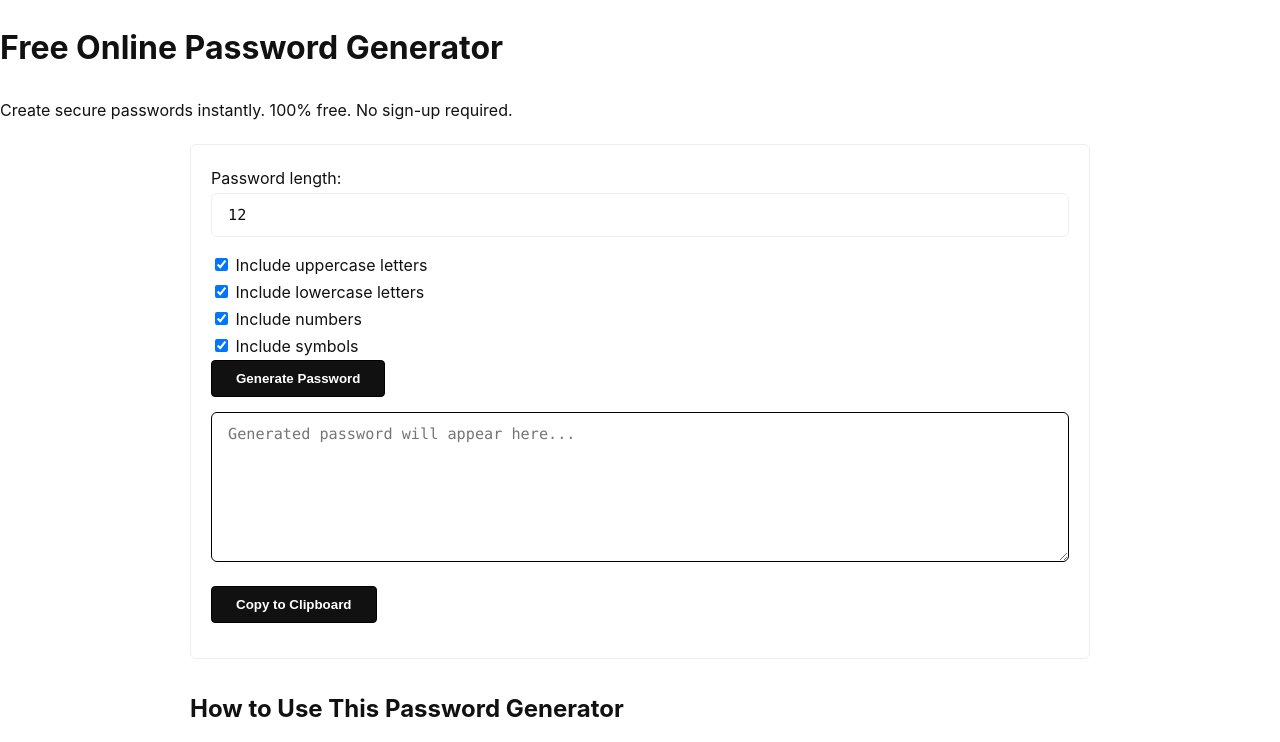
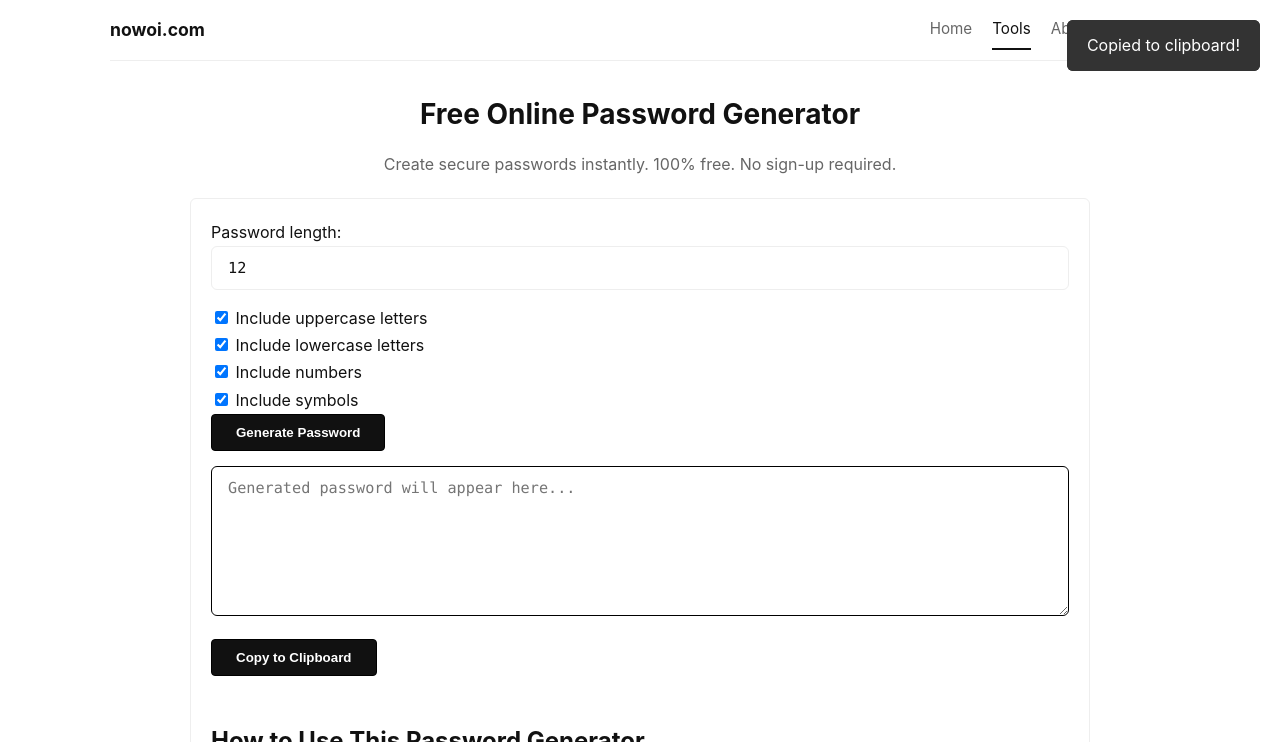
Before and after one commit to QHYOSQ/nowoi, a plain HTML site: page tools/password-generator.html in a window 1280 px wide. Both pictures are taken after a click on the button "Copy to Clipboard". Shown: the top 742 px of the page. Drawn offline with Linux system fonts and the light colour scheme.

Commit message:
Update password-generator.html

```diff
--- a/tools/password-generator.html
+++ b/tools/password-generator.html
@@ -5,17 +5,34 @@
 <title>Free Online Password Generator – Create Secure Passwords</title>
 <meta name="description" content="Use our free online Password Generator to create secure passwords instantly. No installation required. Fast, secure, and easy to use." />
 <meta name="viewport" content="width=device-width, initial-scale=1.0">
+<meta name="robots" content="index, follow">
+<meta name="keywords" content="password generator, secure password, online password generator, free password tool, create password online">
+<link rel="canonical" href="https://nowoi.com/tools/password-generator.html">
 <link rel="stylesheet" href="../assets/css/style.css">
 </head>
 
 <body>
+  <div class="container">
+    <header class="site-header">
+      <div class="header-row">
+        <a href="../index.html" class="brand">nowoi.com</a>
+        <nav class="nav">
+          <a href="../index.html">Home</a>
+          <a href="./index.html" aria-current="page">Tools</a>
+          <a href="../about.html">About</a>
+          <a href="../contact.html">Contact</a>
+        </nav>
+      </div>
+    </header>
 
-<header>
+    <div class="page-head">
       <h1>Free Online Password Generator</h1>
       <p>Create secure passwords instantly. 100% free. No sign-up required.</p>
-</header>
+    </div>
 
-<section class="tool-box">
+
+
+    <div class="tool-box">
   <div class="options">
     <label>
       Password length:
@@ -145,16 +162,18 @@
     </div>
 </section>
 
-<footer>
-  <p>© 2026 nowoi.com – Free Online Tools</p>
+    <footer class="footer">
+      <p>© <span id="year">2026</span> nowoi.com – 100% Free Online Tools</p>
       <div class="footer-links">
         <a href="../index.html">Home</a>
+        <a href="./index.html">Tools</a>
         <a href="../about.html">About</a>
         <a href="../privacy-policy.html">Privacy Policy</a>
         <a href="../terms.html">Terms</a>
         <a href="../contact.html">Contact</a>
       </div>
     </footer>
+  </div>
 
 <script>
 function generatePassword() {
@@ -183,8 +202,9 @@ function copyPassword() {
   const output = document.getElementById('output');
   output.select();
   document.execCommand('copy');
-  alert('Copied to clipboard!');
+  showToast('Copied to clipboard!');
 }
 </script>
+<script src="../assets/js/common.js"></script>
 </body>
 </html>
```
Lines whose indentation alone changed are shown as unchanged.
